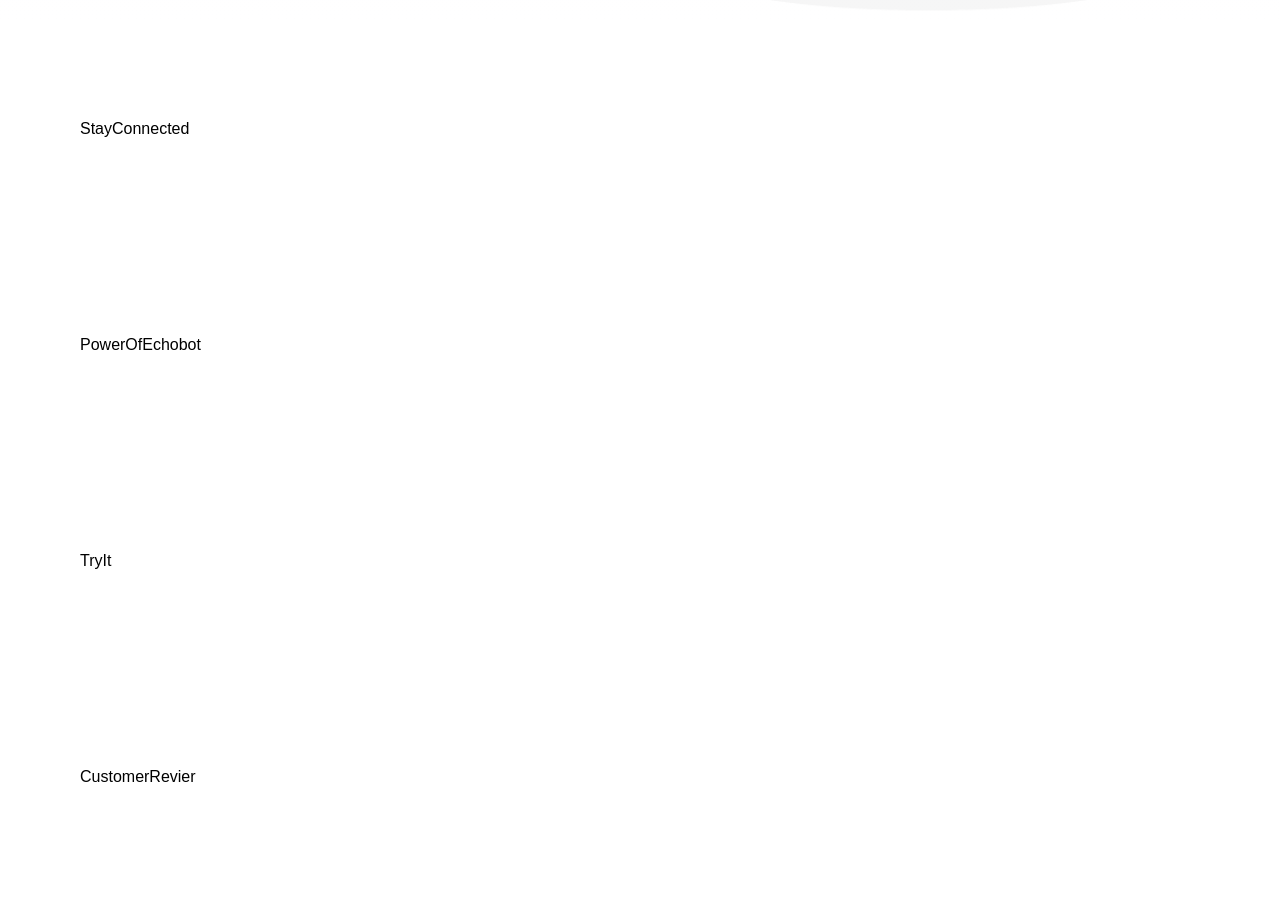
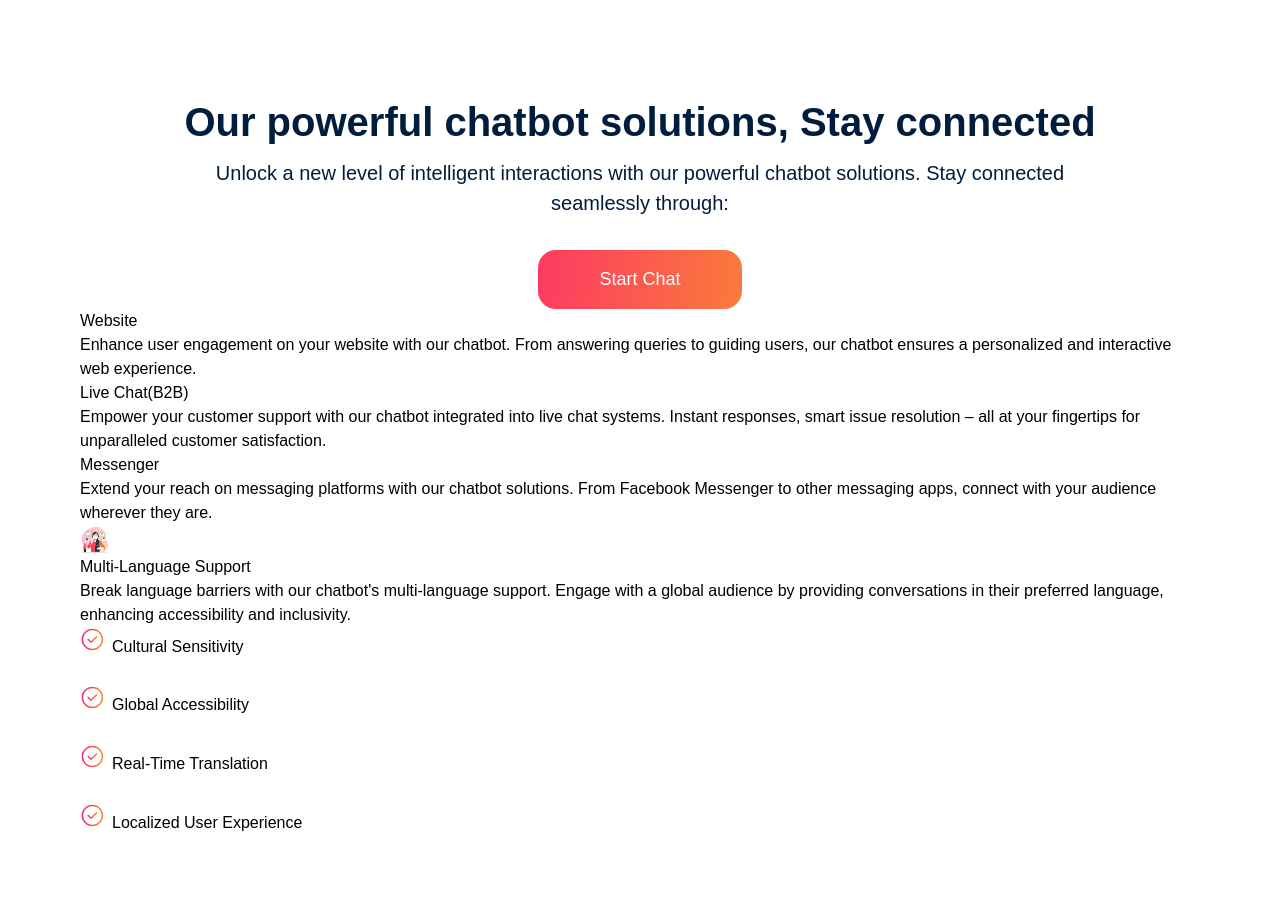
Before and after one commit to MichealCodez/echobot, a React (Vite) app: page / in a window 1280 px wide. Shown: the part 920-1832 px from the top of the page. Built offline with nearby package versions, Linux system fonts and the light colour scheme; a web font is replaced by a local one.

Commit message:
setting up

```diff
--- a/src/App.jsx
+++ b/src/App.jsx
@@ -11,7 +11,7 @@ import {
 
 export default function App() {
   return (
-    <main className="relative font-grotesk max-w-screen-2xl">
+    <main className="relative font-grotesk w-full max-container">
       <section className="padding-x bg-hero">
         <Hero />
       </section>
--- /dev/null
+++ b/src/constants/index.js
@@ -0,0 +1,8 @@
+const multiLang = [
+  "Cultural Sensitivity",
+  "Global Accessibility",
+  "Real-Time Translation",
+  "Localized User Experience",
+];
+
+export { multiLang };
--- a/src/index.css
+++ b/src/index.css
@@ -11,16 +11,6 @@
   scroll-behavior: smooth;
 }
 
-body {
-  display: flex;
-  flex-flow: column;
-  align-items: center;
-}
-
-a {
-  display: inline-block;
-}
-
 @layer components {
   .max-container {
     max-width: 1440px;
@@ -28,6 +18,13 @@ a {
   }
   .input {
     @apply sm:flex-1 max-sm:w-full text-base leading-normal text-slate-gray pl-5 max-sm:p-5 outline-none sm:border-none border max-sm:border-slate-gray max-sm:rounded-full;
+  }
+
+  .ul-img {
+    list-style-image: url("../src/assets/icons/tick-circle.svg");
+    list-style-position: inside;
+    list-style-type: square;
+    line-height: 1.6;
   }
 }
 @layer utilities {
--- a/src/sections/Hero.jsx
+++ b/src/sections/Hero.jsx
@@ -4,17 +4,17 @@ const Hero = () => {
   return (
     <div>
       <Nav />
-      <div className="flex items-center gap-2 max-md:flex-col max-md:mt-10">
+      <div className="flex items-center justify-between max-md:flex-col max-md:mt-10">
         <div className="flex flex-col gap-[25px]">
-          <h3 className="text-[48px] font-semibold leading-[120%] text-secondary w-[641px]e">
+          <h3 className="text-[48px] font-semibold leading-[120%] text-secondary max-w-[641px]">
             Elevate Your Conversations with Echobot- Your Personal AI Assistant.
           </h3>
-          <p className="text-[20px] leading-[150%] font-normal text-slate-gray w-[587px]e">
+          <p className="text-[20px] leading-[150%] font-normal text-slate-gray max-w-[587px]">
             EchoBot is here to make your conversations smarter and more
             enjoyable. Start chatting now and discover the power of AI at your
             fingertips!
           </p>
-          <div className="flex gap-[30px] mt-5">
+          <div className="flex gap-[30px] mt-2">
             <Button />
             <Button text={"See  how its works"} color={"bg-secondary"} />
           </div>
@@ -24,7 +24,7 @@ const Hero = () => {
           alt="Brown Robot"
           width={500}
           height={500}
-          className="w-[821px] h-[821px] mt-10 mr-5"
+          className="max-w-[822px] h-[822px] mt-5 mr-5"
         />
       </div>
     </div>
--- a/src/sections/StayConnected.jsx
+++ b/src/sections/StayConnected.jsx
@@ -1,5 +1,72 @@
+import { Button } from "../components";
+import { language } from "../assets/images";
+import { multiLang } from "../constants";
+import { tickCircle } from "../assets/icons";
+
 const StayConnected = () => {
-  return <div>StayConnected</div>;
+  return (
+    <div className="flex flex-col items-center">
+      <div className="flex flex-col items-center gap-[12px] text-center">
+        <h3 className="text-[40px] font-semibold leading-[120%] text-secondary">
+          Our powerful chatbot solutions, Stay connected
+        </h3>
+        <p className="text-[20px] font-normal leading-[150%] text-secondary max-w-[851px] mb-5">
+          Unlock a new level of intelligent interactions with our powerful
+          chatbot solutions. Stay connected seamlessly through:
+        </p>
+        <Button />
+      </div>
+      <div>
+        <div>
+          <div>
+            <h6>Website</h6>
+            <p>
+              Enhance user engagement on your website with our chatbot. From
+              answering queries to guiding users, our chatbot ensures a
+              personalized and interactive web experience.
+            </p>
+          </div>
+          <div>
+            <h6>Live Chat(B2B)</h6>
+            <p>
+              Empower your customer support with our chatbot integrated into
+              live chat systems. Instant responses, smart issue resolution – all
+              at your fingertips for unparalleled customer satisfaction.
+            </p>
+          </div>
+          <div>
+            <h6>Messenger</h6>
+            <p>
+              Extend your reach on messaging platforms with our chatbot
+              solutions. From Facebook Messenger to other messaging apps,
+              connect with your audience wherever they are.
+            </p>
+          </div>
+        </div>
+        <div>
+          <div>
+            <img
+              src={language}
+              alt="Multi language Image"
+              width={30}
+              height={30}
+            />
+            <h6>Multi-Language Support</h6>
+          </div>
+          <p>
+            Break language barriers with our chatbot's multi-language support.
+            Engage with a global audience by providing conversations in their
+            preferred language, enhancing accessibility and inclusivity.
+          </p>
+          <ul className="ul-img flex flex-col gap-[26px]">
+            {multiLang.map((value) => (
+              <li key={value}>{value}</li>
+            ))}
+          </ul>
+        </div>
+      </div>
+    </div>
+  );
 };
 
 export default StayConnected;
```
Also changed, not shown: src/assets/images/brown-robot1.png (deleted).
